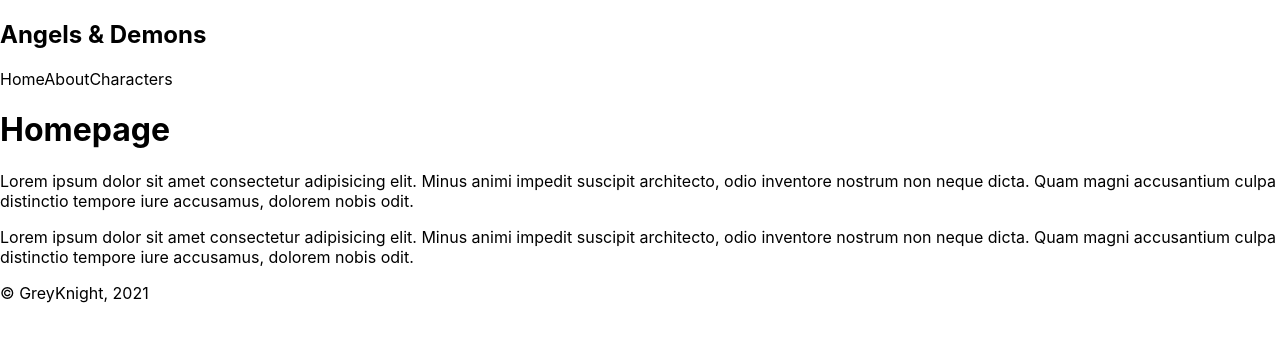
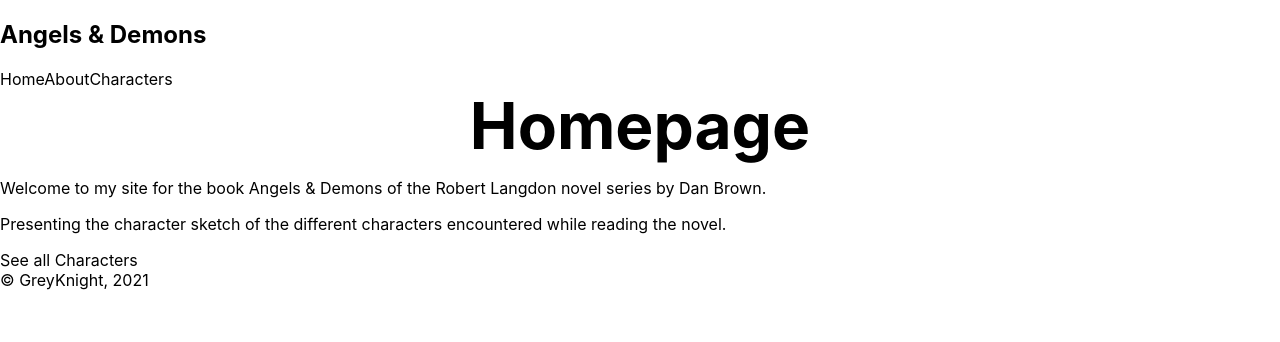
Before and after one commit to SurajSarangi/Angels-and-demons, a Next.js app: page / in a window 1280 px wide. Shown: the top 342 px of the page. Built offline with nearby package versions, Linux system fonts and the light colour scheme.

Commit message:
added content to about and home page

```diff
--- a/pages/index.js
+++ b/pages/index.js
@@ -1,9 +1,15 @@
+import styles from '../styles/Home.module.css';
+import Link from 'next/link';
+
 export default function Home() {
   return (
     <div>
-      <h1>Homepage</h1>
-      <p>Lorem ipsum dolor sit amet consectetur adipisicing elit. Minus animi impedit suscipit architecto, odio inventore nostrum non neque dicta. Quam magni accusantium culpa distinctio tempore iure accusamus, dolorem nobis odit.</p>
-      <p>Lorem ipsum dolor sit amet consectetur adipisicing elit. Minus animi impedit suscipit architecto, odio inventore nostrum non neque dicta. Quam magni accusantium culpa distinctio tempore iure accusamus, dolorem nobis odit.</p>
+      <h1 className={styles.title}>Homepage</h1>
+      <p className={styles.text}>Welcome to my site for the book Angels &amp; Demons of the Robert Langdon novel series by Dan Brown.</p>
+      <p className={styles.text}>Presenting the character sketch of the different characters encountered while reading the novel.</p>
+      <Link href='/characters/'>
+        <a className={styles.btn}>See all Characters</a>
+      </Link>
     </div>
   )
 }
```
Also changed, not shown: pages/about.js (+7 -1 lines).
